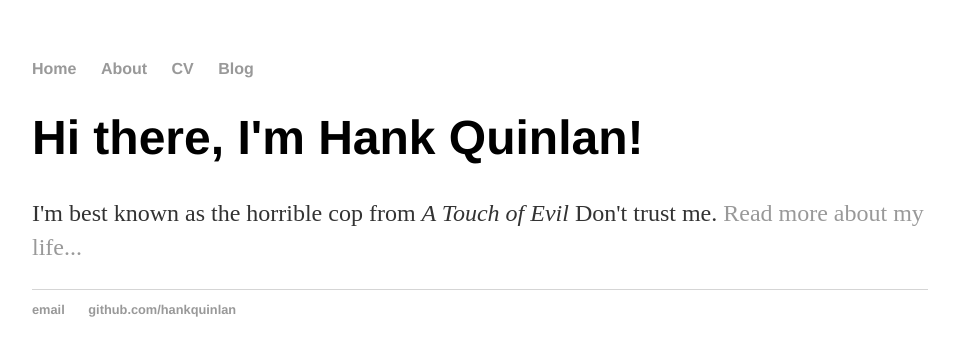
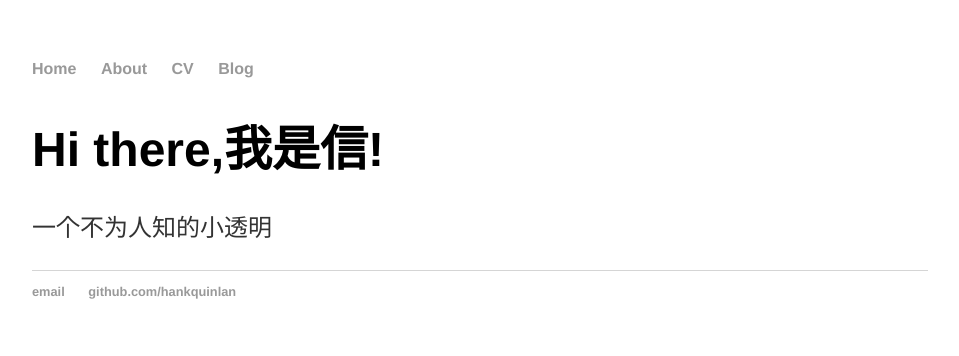
Before and after one commit to slp2025/never-stop-learning, a Jekyll site: the page built from index.html, in a window 1280 px wide. Shown: the top 356 px of the page, without its empty margins (160-1119 px from the left). Built offline with Jekyll 4.4.1, drawn with Linux system fonts in a browser that asks for light colours.

Commit message:
Update index.html

```diff
--- a/index.html
+++ b/index.html
@@ -1,8 +1,8 @@
 ---
 layout: default
-title: Hank Quinlan, Horrible Cop
+title: 信のblog
 ---
 <div class="blurb">
-	<h1>Hi there, I'm Hank Quinlan!</h1>
-	<p>I'm best known as the horrible cop from <em>A Touch of Evil</em> Don't trust me. <a href="/about">Read more about my life...</a></p>
+	<h1>Hi there,我是信!</h1>
+	<p>一个不为人知的小透明</p>
 </div><!-- /.blurb -->
```
